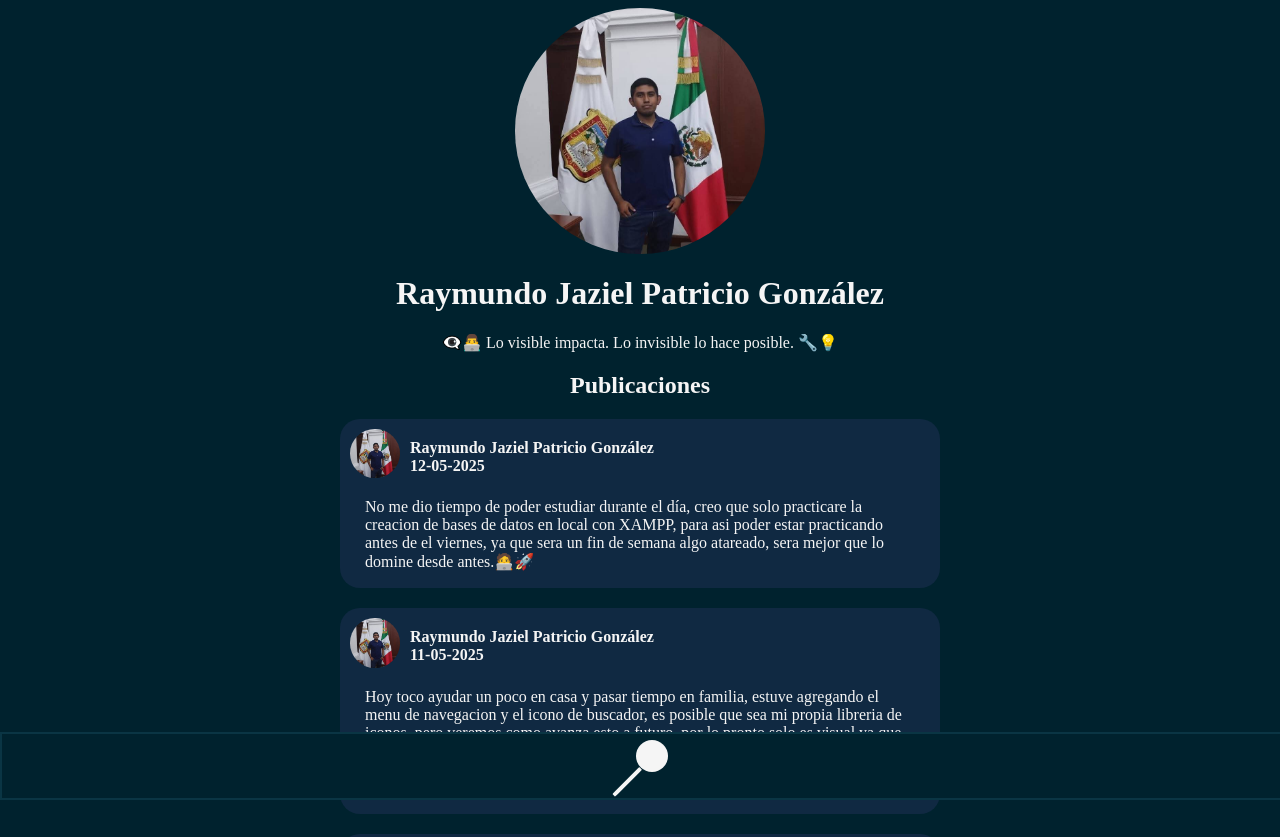
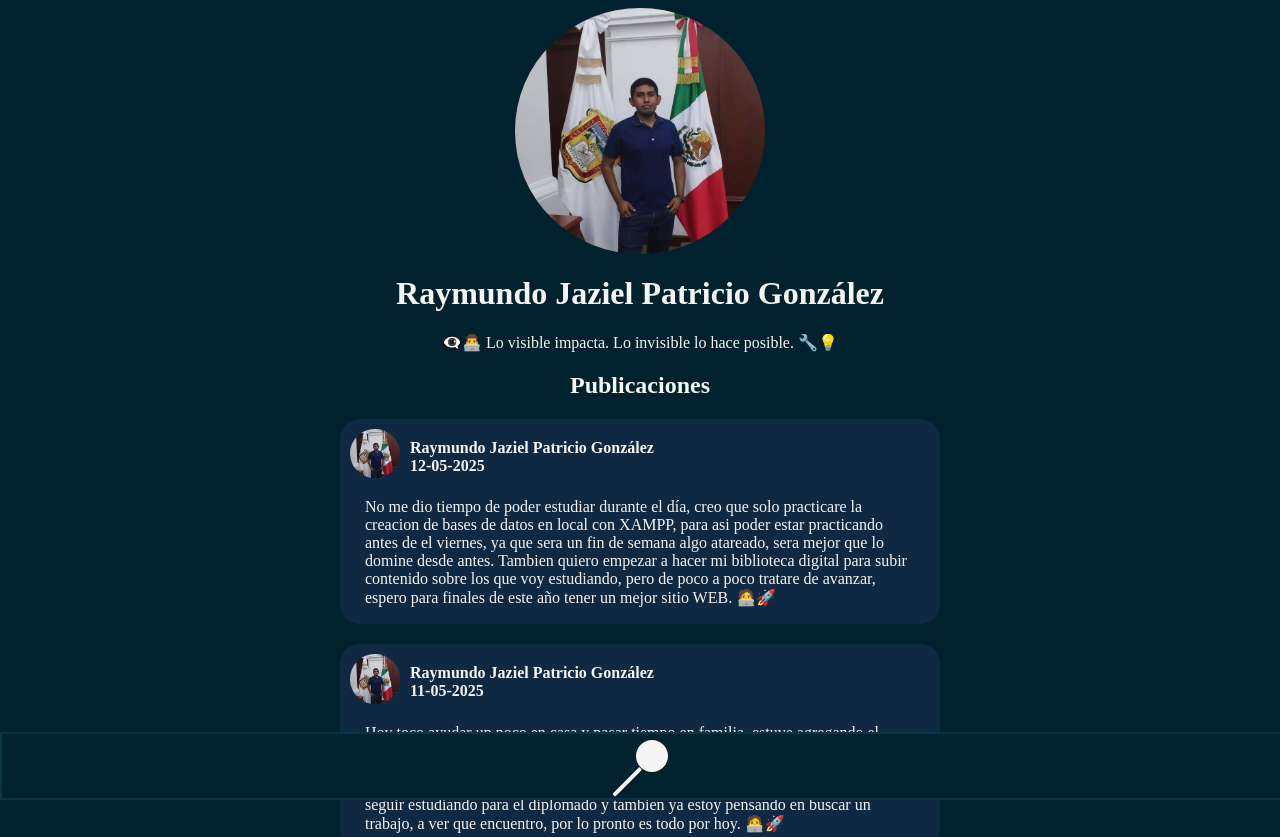
Before and after one commit to JazielPatricio/PATZINO-BLOG, a plain HTML site: page index.html in a window 1280 px wide. Shown: the top 837 px of the page. Drawn offline with Linux system fonts and the light colour scheme.

Commit message:
La publicacion no se subio completa, creo que ya se soluciono el problema

```diff
--- a/index.html
+++ b/index.html
@@ -38,7 +38,9 @@
             <div class="contenido-publicacion">
                 <p>
                     No me dio tiempo de poder estudiar durante el día, creo que solo practicare la creacion de bases de datos en local con XAMPP,
-                    para asi poder estar practicando antes de el viernes, ya que sera un fin de semana algo atareado, sera mejor que lo domine desde antes.🧑‍💻🚀
+                    para asi poder estar practicando antes de el viernes, ya que sera un fin de semana algo atareado, sera mejor que lo domine desde antes.
+                    Tambien quiero empezar a hacer mi biblioteca digital para subir contenido sobre los que voy estudiando, pero de poco a poco
+                    tratare de avanzar, espero para finales de este año tener un mejor sitio WEB. 🧑‍💻🚀
                 </p>
             </div>
         </div>
```
